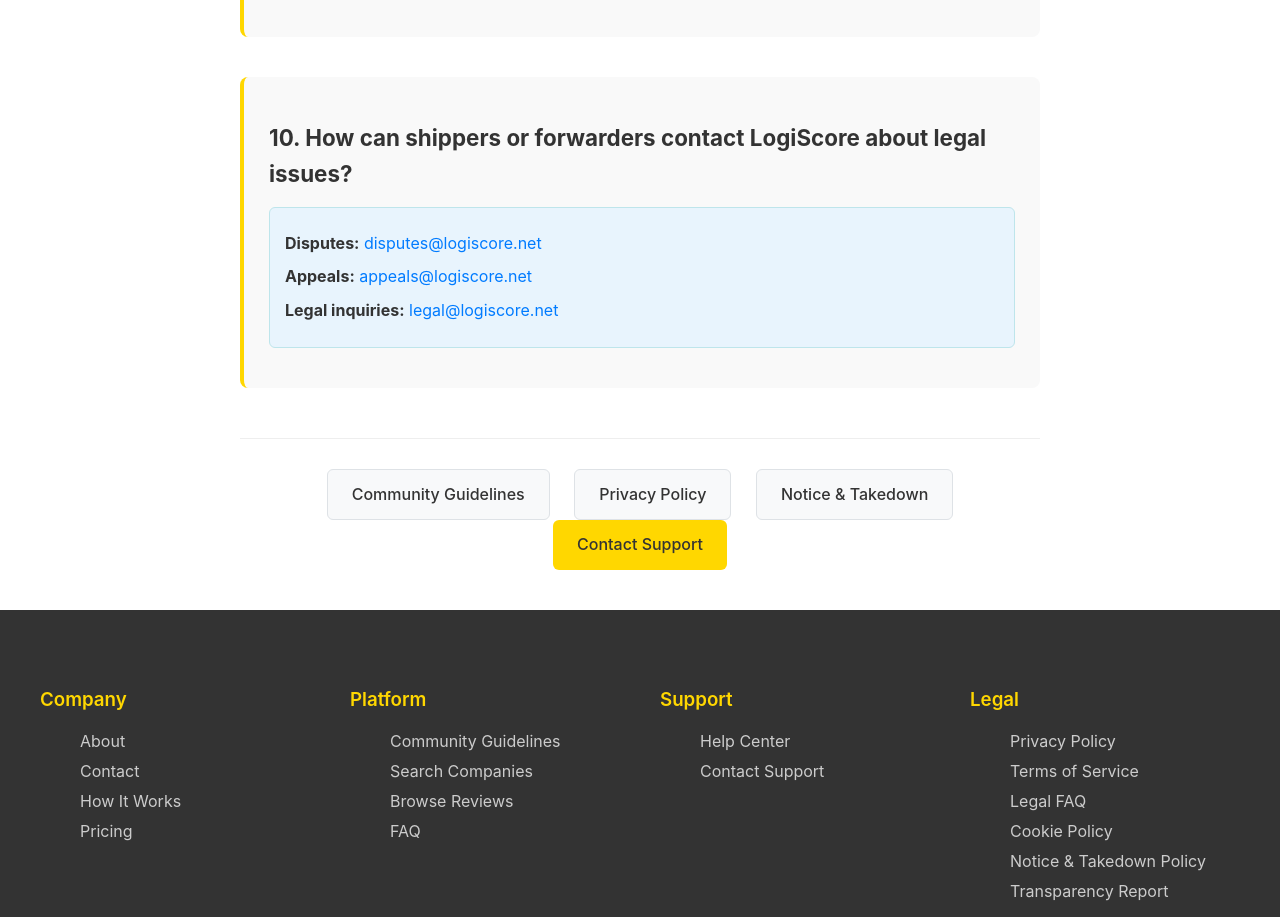
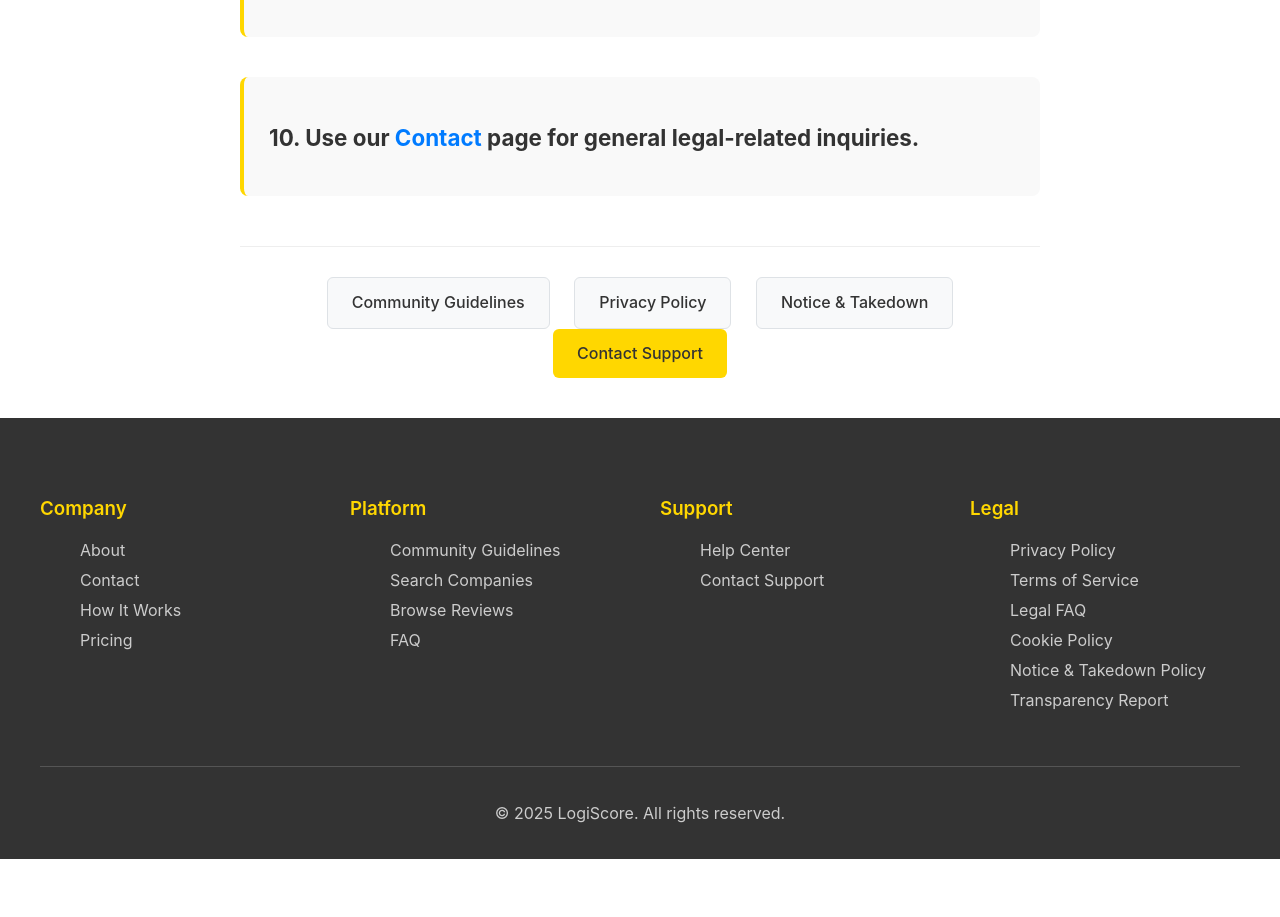
Before and after one commit to LogiScore/frontend, a SvelteKit app: page /legal in a window 1280 px wide. Shown: the part 2860-3777 px from the top of the page. After the commit the page ends 3719 px from the top, so only its background shows below. Built offline with nearby package versions, Linux system fonts and the light colour scheme; no server answers.

Commit message:
docs: update Legal FAQ to align with updated document - Simplify Section 10 to reference contact page instead of specific emails - Streamline contact information for better user experience - Align with new contact form routing system - Maintain professional appearance while reducing complexity

```diff
--- a/src/routes/legal/+page.svelte
+++ b/src/routes/legal/+page.svelte
@@ -93,12 +93,7 @@
     </section>
 
     <section class="faq-section">
-      <h2>10. How can shippers or forwarders contact LogiScore about legal issues?</h2>
-      <div class="contact-info">
-        <p><strong>Disputes:</strong> <a href="mailto:disputes@logiscore.net">disputes@logiscore.net</a></p>
-        <p><strong>Appeals:</strong> <a href="mailto:appeals@logiscore.net">appeals@logiscore.net</a></p>
-        <p><strong>Legal inquiries:</strong> <a href="mailto:legal@logiscore.net">legal@logiscore.net</a></p>
-      </div>
+      <h2>10. Use our <strong><a href="/contact">Contact</a></strong> page for general legal-related inquiries.</h2>
     </section>
   </div>
 
```
